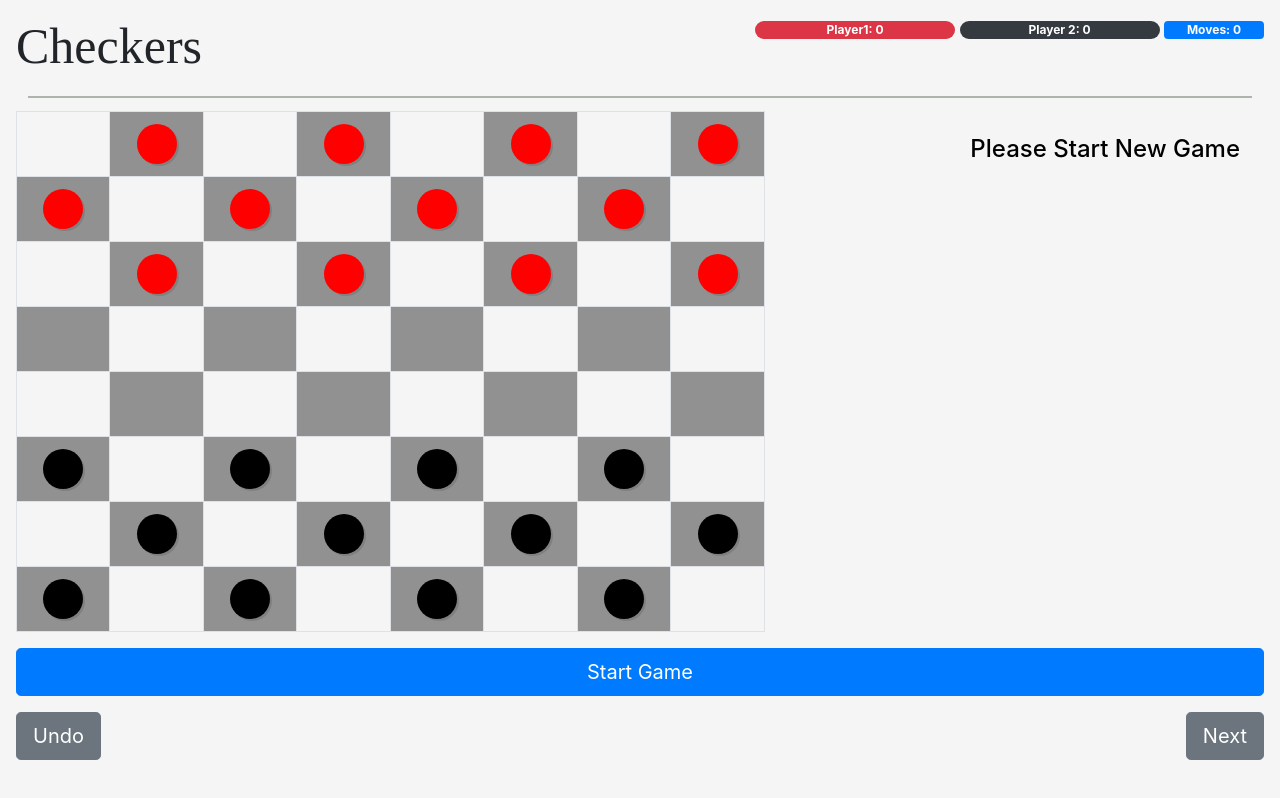
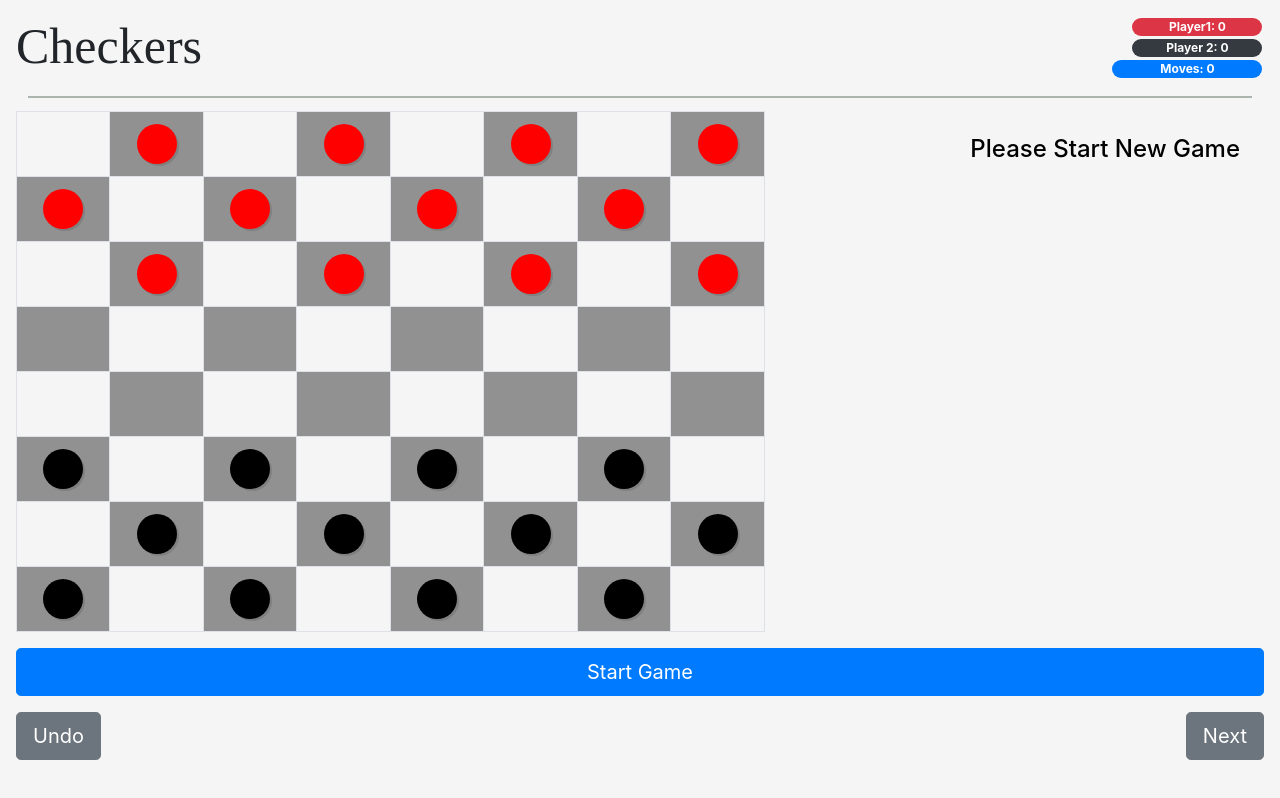
Before and after one commit to dorpi/checkers-react, a React (Create React App) app: page / in a window 1280 px wide. Built offline with nearby package versions, Linux system fonts and the light colour scheme.

Commit message:
Update ScoreComponent.js

```diff
--- a/src/components/ScoreComponent.js
+++ b/src/components/ScoreComponent.js
@@ -5,11 +5,11 @@ import PropsType from 'prop-types';
 
  const ScoreComponent=({score,moves}) =>{
     return (
-        <div>
+        <div className="scores-display">
 
-              <Badge pill style={{width:'200px'}} variant='danger'> Player1: {score[1]}</Badge>{' '}
-              <Badge pill style={{width:'200px'}} variant="dark">    Player 2: {score[2]}</Badge>{' '}
-              <Badge  style={{width:'100px'}}variant="primary"> Moves: {moves}</Badge>{' '}
+              <Badge pill className="player-score-display" variant='danger'> Player1: {score[1]}</Badge>{' '}
+              <Badge pill className="player-score-display" variant="dark">    Player 2: {score[2]}</Badge>{' '}
+              <Badge pill className="moves-display"variant="primary"> Moves: {moves}</Badge>{' '}
 
 
         </div>
```
